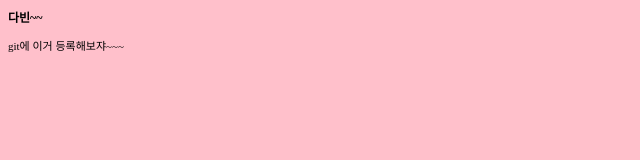
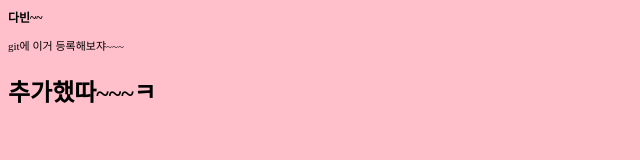
Before and after one commit to dabin9/test, a plain HTML site: page index.html in a window 1280 px wide. Shown: the whole page, without its empty margins (0-640 px from the left). Drawn offline with Linux system fonts and the light colour scheme.

Commit message:
second commit

```diff
--- a/index.html
+++ b/index.html
@@ -10,5 +10,6 @@
 <body>
     <h1>다빈~~</h1>
     <p>git에 이거 등록해보쟈~~~</p>
+    <h2>추가했따~~~ㅋ</h2>
 </body>
 </html>
```
